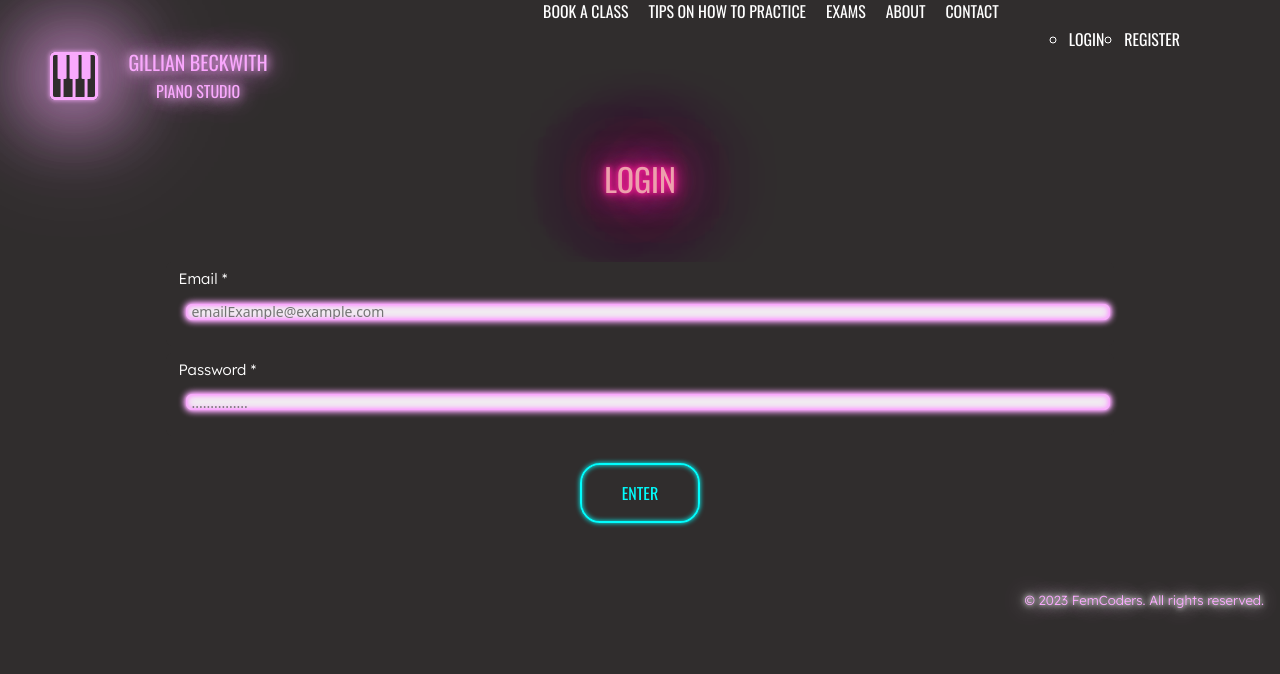
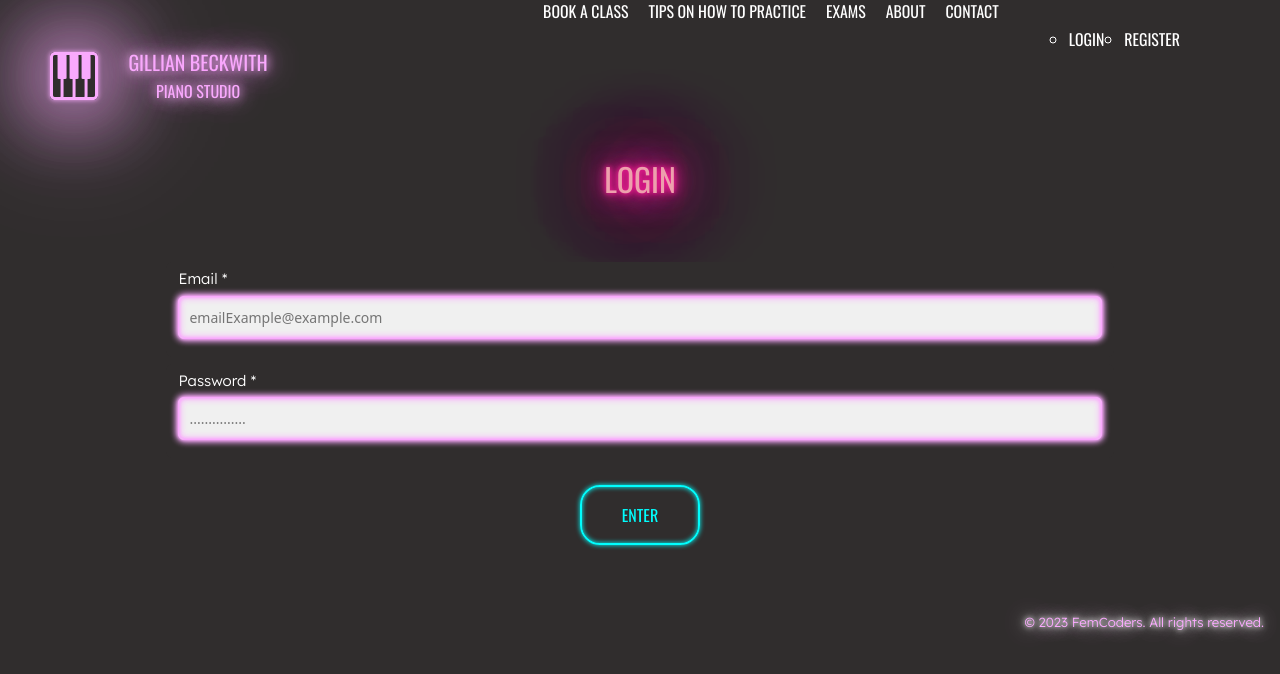
Before and after one commit to pohengchan/GBPianoStudio, a React (Create React App) app in the folder frontend-pianoclasses/: page /Login in a window 1280 px wide. Shown: the top 674 px of the page. Built offline with nearby package versions, Linux system fonts and the light colour scheme.

Commit message:
fix input style

```diff
--- a/frontend-pianoclasses/src/components/DayHour/AddEventModal.jsx
+++ b/frontend-pianoclasses/src/components/DayHour/AddEventModal.jsx
@@ -33,7 +33,7 @@ export default function AddEventModal ({isOpen, onClose, onEventAdded, info}) {
         <Modal style={customStyles} isOpen={isOpen} onRequestClose={onClose}>
             <form  className="add-event-modal" onSubmit={onSubmit}>
                 <label>Student's name</label>
-                <input placeholder={title} value="Anna" onChange={e => setTitle(e.target.value)} />
+                <input className="cal-input" placeholder={title} value="Anna" onChange={e => setTitle(e.target.value)} />
                 <div>
                     <label>Start Date</label>
                     <input type="date" id="lessonDate"
--- a/frontend-pianoclasses/src/components/DayHour/DayHour.css
+++ b/frontend-pianoclasses/src/components/DayHour/DayHour.css
@@ -27,7 +27,7 @@
 
 }
 
-input {
+cal-input {
     height: 1rem;
     padding: 0.25rem;
     margin:0.5rem;
```
